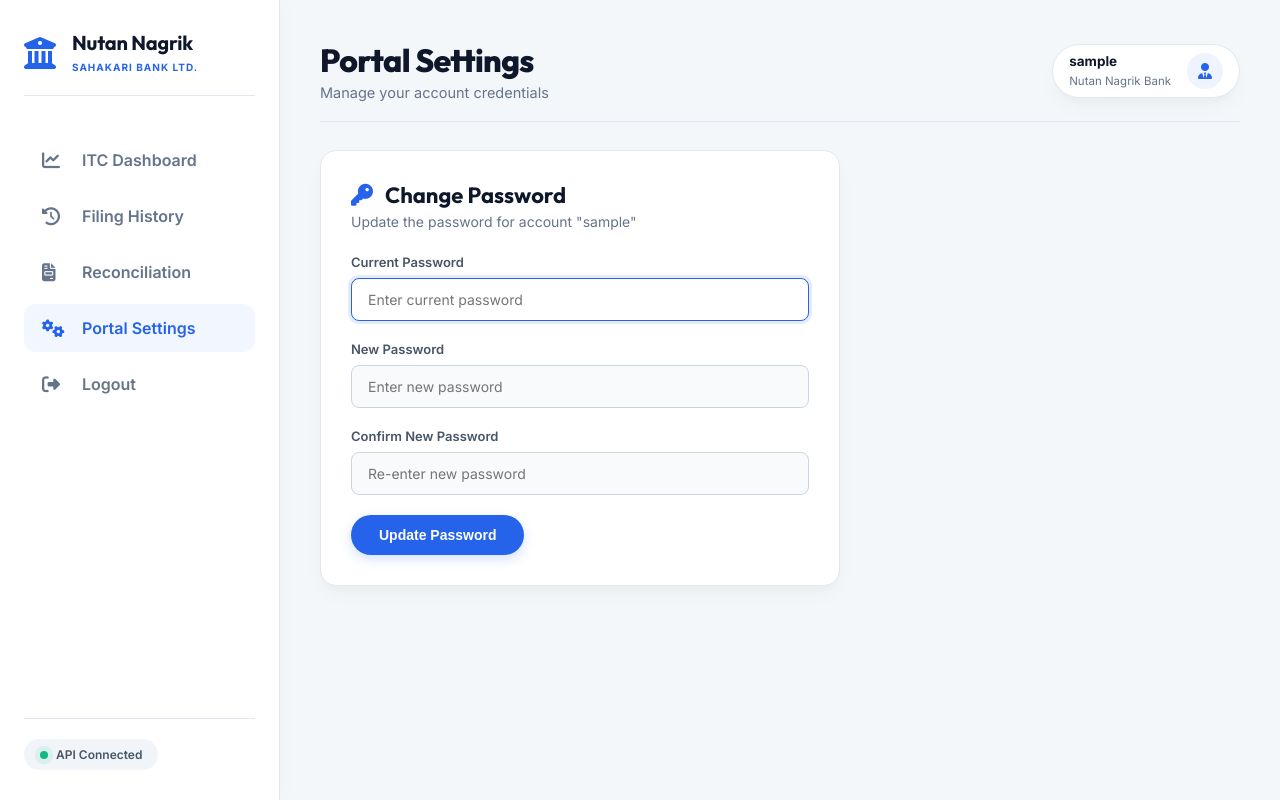
After one commit to jayant1345/Gst_calculation, a Flask app: page /settings in a window 1280 px wide. The commit adds this page. Run offline with Flask 3, Linux system fonts and the light colour scheme; the visitor is signed in with stand-in values (Sample User, id 1); some libraries are stand-ins or nearby versions.

Commit message:
Add Portal Settings page, fix registration redirect, and scope invoices by role
- Portal Settings page lets the logged-in user change their password
- Registration now redirects to login with a success message instead of
  re-rendering the register page
- Add is_admin flag to users (true for the seeded admin account); admin
  can view, edit, and delete any user's invoices, while regular users
  only see their own. Admin view shows an "Uploaded By" column.

```diff
--- a/app.py
+++ b/app.py
@@ -3,7 +3,7 @@ import json
 import base64
 import urllib.request
 import ssl
-from flask import Flask, request, jsonify, render_template, send_file, redirect, url_for, session
+from flask import Flask, request, jsonify, render_template, send_file, redirect, url_for, session, flash
 import pandas as pd
 from pypdf import PdfReader
 from dotenv import load_dotenv
@@ -50,9 +50,14 @@ def init_db():
                 id SERIAL PRIMARY KEY,
                 username VARCHAR(50) UNIQUE NOT NULL,
                 password_hash TEXT NOT NULL,
+                is_admin BOOLEAN NOT NULL DEFAULT FALSE,
                 created_at TIMESTAMP DEFAULT CURRENT_TIMESTAMP
             );
         ''')
+
+        # Migrate existing installs that predate the is_admin column
+        cur.execute('ALTER TABLE users ADD COLUMN IF NOT EXISTS is_admin BOOLEAN NOT NULL DEFAULT FALSE;')
+
 
         # Create invoices table (using numeric for high-precision currency values)
         cur.execute('''
@@ -81,9 +86,14 @@ def init_db():
             default_username = 'admin'
             default_password = 'admin'
             hashed_pw = generate_password_hash(default_password)
-            cur.execute('INSERT INTO users (username, password_hash) VALUES (%s, %s)', (default_username, hashed_pw))
+            cur.execute('INSERT INTO users (username, password_hash, is_admin) VALUES (%s, %s, TRUE)', (default_username, hashed_pw))
             conn.commit()
             print("Seeded default admin user account: admin / admin")
+
+        # Ensure the 'admin' account is always flagged as admin, even on installs
+        # created before the is_admin column existed
+        cur.execute("UPDATE users SET is_admin = TRUE WHERE username = 'admin' AND is_admin = FALSE;")
+        conn.commit()
 
         cur.close()
         conn.close()
@@ -328,7 +338,7 @@ def parse_excel_register(file_bytes):
 @app.route('/')
 @login_required
 def home():
-    return render_template('index.html')
+    return render_template('index.html', is_admin=session.get('is_admin', False))
 
 @app.route('/login', methods=['GET', 'POST'])
 def login():
@@ -351,6 +361,7 @@ def login():
             if user and check_password_hash(user['password_hash'], password):
                 session['user_id'] = user['id']
                 session['username'] = user['username']
+                session['is_admin'] = bool(user['is_admin'])
                 return redirect(url_for('home'))
             else:
                 error = "Invalid username or password"
@@ -365,7 +376,6 @@ def register():
         return redirect(url_for('home'))
 
     error = None
-    success = None
     if request.method == 'POST':
         username = request.form.get('username', '').strip()
         password = request.form.get('password', '').strip()
@@ -385,35 +395,87 @@ def register():
                     hashed_pw = generate_password_hash(password)
                     cur.execute('INSERT INTO users (username, password_hash) VALUES (%s, %s)', (username, hashed_pw))
                     conn.commit()
-                    success = "Registration successful! You can now log in."
+                    cur.close()
+                    conn.close()
+                    flash("Registration successful! You can now log in.", "success")
+                    return redirect(url_for('login'))
                 cur.close()
                 conn.close()
             except Exception as e:
                 error = f"Database connection error: {e}"
 
-    return render_template('register.html', error=error, success=success)
+    return render_template('register.html', error=error)
 
 @app.route('/logout')
 def logout():
     session.clear()
     return redirect(url_for('login'))
 
+@app.route('/settings', methods=['GET', 'POST'])
+@login_required
+def settings():
+    error = None
+    if request.method == 'POST':
+        current_password = request.form.get('current_password', '').strip()
+        new_password = request.form.get('new_password', '').strip()
+        confirm_password = request.form.get('confirm_password', '').strip()
+
+        if not current_password or not new_password or not confirm_password:
+            error = "All fields are required"
+        elif new_password != confirm_password:
+            error = "New password and confirmation do not match"
+        else:
+            try:
+                conn = get_db_connection()
+                cur = conn.cursor(cursor_factory=psycopg2.extras.DictCursor)
+                cur.execute('SELECT * FROM users WHERE id = %s', (session['user_id'],))
+                user = cur.fetchone()
+
+                if not user or not check_password_hash(user['password_hash'], current_password):
+                    error = "Current password is incorrect"
+                else:
+                    hashed_pw = generate_password_hash(new_password)
+                    cur.execute('UPDATE users SET password_hash = %s WHERE id = %s', (hashed_pw, session['user_id']))
+                    conn.commit()
+
+                cur.close()
+                conn.close()
+
+                if not error:
+                    flash("Password updated successfully.", "success")
+                    return redirect(url_for('settings'))
+            except Exception as e:
+                error = f"Database connection error: {e}"
+
+    return render_template('settings.html', error=error)
+
 # API Endpoints
 @app.route('/api/get-invoices', methods=['GET'])
 @login_required
 def get_invoices():
     user_id = session['user_id']
+    is_admin = session.get('is_admin', False)
     try:
         conn = get_db_connection()
         cur = conn.cursor(cursor_factory=psycopg2.extras.RealDictCursor)
-        cur.execute('''
-            SELECT id, invoice_number, invoice_date, vendor_name,
-                   taxable_value::float, cgst::float, sgst::float, igst::float,
-                   eligible_itc::float, ineligible_itc::float
-            FROM invoices
-            WHERE user_id = %s
-            ORDER BY created_at DESC
-        ''', (user_id,))
+        if is_admin:
+            cur.execute('''
+                SELECT invoices.id, invoice_number, invoice_date, vendor_name,
+                       taxable_value::float, cgst::float, sgst::float, igst::float,
+                       eligible_itc::float, ineligible_itc::float, users.username
+                FROM invoices
+                JOIN users ON users.id = invoices.user_id
+                ORDER BY invoices.created_at DESC
+            ''')
+        else:
+            cur.execute('''
+                SELECT id, invoice_number, invoice_date, vendor_name,
+                       taxable_value::float, cgst::float, sgst::float, igst::float,
+                       eligible_itc::float, ineligible_itc::float
+                FROM invoices
+                WHERE user_id = %s
+                ORDER BY created_at DESC
+            ''', (user_id,))
         rows = cur.fetchall()
         cur.close()
         conn.close()
@@ -441,19 +503,30 @@ def save_invoice():
     eligible = round(total_gst * 0.5, 2)
     ineligible = round(total_gst * 0.5, 2)
 
+    is_admin = session.get('is_admin', False)
+
     try:
         conn = get_db_connection()
         cur = conn.cursor()
 
         if db_id:
-            # Update existing invoice
-            cur.execute('''
-                UPDATE invoices
-                SET invoice_number = %s, invoice_date = %s, vendor_name = %s,
-                    taxable_value = %s, cgst = %s, sgst = %s, igst = %s,
-                    eligible_itc = %s, ineligible_itc = %s
-                WHERE id = %s AND user_id = %s
-            ''', (inv_num, inv_date, vendor, taxable, cgst, sgst, igst, eligible, ineligible, db_id, user_id))
+            # Update existing invoice (admins may edit any user's invoice)
+            if is_admin:
+                cur.execute('''
+                    UPDATE invoices
+                    SET invoice_number = %s, invoice_date = %s, vendor_name = %s,
+                        taxable_value = %s, cgst = %s, sgst = %s, igst = %s,
+                        eligible_itc = %s, ineligible_itc = %s
+                    WHERE id = %s
+                ''', (inv_num, inv_date, vendor, taxable, cgst, sgst, igst, eligible, ineligible, db_id))
+            else:
+                cur.execute('''
+                    UPDATE invoices
+                    SET invoice_number = %s, invoice_date = %s, vendor_name = %s,
+                        taxable_value = %s, cgst = %s, sgst = %s, igst = %s,
+                        eligible_itc = %s, ineligible_itc = %s
+                    WHERE id = %s AND user_id = %s
+                ''', (inv_num, inv_date, vendor, taxable, cgst, sgst, igst, eligible, ineligible, db_id, user_id))
             ret_id = db_id
         else:
             # Insert new invoice
@@ -480,6 +553,7 @@ def save_invoice():
 @login_required
 def delete_invoice():
     user_id = session['user_id']
+    is_admin = session.get('is_admin', False)
     data = request.json
     db_id = data.get('id')
 
@@ -489,7 +563,10 @@ def delete_invoice():
     try:
         conn = get_db_connection()
         cur = conn.cursor()
-        cur.execute('DELETE FROM invoices WHERE id = %s AND user_id = %s', (db_id, user_id))
+        if is_admin:
+            cur.execute('DELETE FROM invoices WHERE id = %s', (db_id,))
+        else:
+            cur.execute('DELETE FROM invoices WHERE id = %s AND user_id = %s', (db_id, user_id))
         conn.commit()
         cur.close()
         conn.close()
--- a/static/app.js
+++ b/static/app.js
@@ -156,10 +156,12 @@ document.addEventListener('DOMContentLoaded', () => {
             );
         });
 
+        const colCount = window.IS_ADMIN ? 11 : 10;
+
         if (filteredInvoices.length === 0) {
             tableBody.innerHTML = `
                 <tr class="empty-state-row">
-                    <td colspan="10">
+                    <td colspan="${colCount}">
                         <div class="empty-state">
                             <i class="fa-solid fa-receipt"></i>
                             <p>${query ? 'No matching invoices found.' : 'No invoices processed yet. Drag & drop or upload files above.'}</p>
@@ -187,6 +189,7 @@ document.addEventListener('DOMContentLoaded', () => {
                 <td class="numeric"><input type="number" step="0.01" class="field-igst" value="${inv.igst.toFixed(2)}"></td>
                 <td class="numeric eligible-column font-bold" id="row-eligible-${index}">₹${inv.eligible_itc.toFixed(2)}</td>
                 <td class="numeric ineligible-column" id="row-ineligible-${index}">₹${inv.ineligible_itc.toFixed(2)}</td>
+                ${window.IS_ADMIN ? `<td class="col-owner">${inv.username || ''}</td>` : ''}
                 <td>
                     <button class="btn-delete" title="Remove row">
                         <i class="fa-solid fa-trash"></i>
--- a/static/style.css
+++ b/static/style.css
@@ -618,6 +618,8 @@ body {
 .invoice-table th:nth-child(8), .invoice-table td:nth-child(8) { min-width: 95px; }
 .invoice-table th:nth-child(9), .invoice-table td:nth-child(9) { min-width: 95px; }
 .invoice-table th:nth-child(10), .invoice-table td:nth-child(10) { min-width: 55px; }
+.invoice-table th:nth-child(11), .invoice-table td:nth-child(11) { min-width: 55px; }
+.invoice-table th.col-owner, .invoice-table td.col-owner { min-width: 110px; }
 
 .invoice-table tbody tr {
     border-bottom: 1px solid var(--border-color);
--- a/templates/index.html
+++ b/templates/index.html
@@ -41,7 +41,7 @@
                     <i class="fa-solid fa-file-invoice"></i>
                     <span>Reconciliation</span>
                 </a>
-                <a href="#" class="nav-item" onclick="alert('Feature coming soon!')">
+                <a href="/settings" class="nav-item">
                     <i class="fa-solid fa-gears"></i>
                     <span>Portal Settings</span>
                 </a>
@@ -185,12 +185,13 @@
                                 <th width="9%">IGST (₹)</th>
                                 <th width="11%" class="th-green">Eligible ITC (50%)</th>
                                 <th width="11%" class="th-red">Ineligible ITC (50%)</th>
+                                {% if is_admin %}<th width="9%" class="col-owner">Uploaded By</th>{% endif %}
                                 <th width="4%">Actions</th>
                             </tr>
                         </thead>
                         <tbody id="invoice-table-body">
                             <tr class="empty-state-row">
-                                <td colspan="10">
+                                <td colspan="{{ 11 if is_admin else 10 }}">
                                     <div class="empty-state">
                                         <i class="fa-solid fa-receipt"></i>
                                         <p>No invoices processed yet. Drag & drop or upload files above to automatically extract values and calculate 50% GST credit.</p>
@@ -204,6 +205,7 @@
         </main>
     </div>
 
+    <script>window.IS_ADMIN = {{ 'true' if is_admin else 'false' }};</script>
     <script src="/static/app.js"></script>
 </body>
 </html>
--- /dev/null
+++ b/templates/settings.html
@@ -0,0 +1,188 @@
+<!DOCTYPE html>
+<html lang="en">
+<head>
+    <meta charset="UTF-8">
+    <meta name="viewport" content="width=device-width, initial-scale=1.0">
+    <title>Portal Settings | GST ITC Reconciliation Portal</title>
+
+    <!-- Google Fonts -->
+    <link rel="preconnect" href="https://fonts.googleapis.com">
+    <link rel="preconnect" href="https://fonts.gstatic.com" crossorigin>
+    <link href="https://fonts.googleapis.com/css2?family=Inter:wght@300;400;500;600;700&family=Outfit:wght@400;500;600;700;800&display=swap" rel="stylesheet">
+
+    <!-- FontAwesome Icons -->
+    <link rel="stylesheet" href="https://cdnjs.cloudflare.com/ajax/libs/font-awesome/6.4.0/css/all.min.css">
+
+    <!-- Custom Style Sheet -->
+    <link rel="stylesheet" href="/static/style.css">
+    <style>
+        .settings-panel {
+            max-width: 520px;
+        }
+
+        .settings-panel .form-group {
+            text-align: left;
+            margin-bottom: 20px;
+        }
+
+        .settings-panel .form-group label {
+            display: block;
+            font-size: 13px;
+            font-weight: 600;
+            color: #475569;
+            margin-bottom: 8px;
+        }
+
+        .settings-panel .form-control {
+            width: 100%;
+            padding: 12px 16px;
+            border-radius: 8px;
+            border: 1px solid #cbd5e1;
+            font-family: var(--font-body);
+            font-size: 14px;
+            color: var(--text-primary);
+            transition: all 0.25s ease;
+            background-color: #f8fafc;
+        }
+
+        .settings-panel .form-control:focus {
+            outline: none;
+            border-color: var(--accent-blue);
+            background-color: #ffffff;
+            box-shadow: 0 0 0 3px rgba(37, 99, 235, 0.12);
+        }
+
+        .error-alert {
+            background-color: #fef2f2;
+            border: 1px solid rgba(220, 38, 38, 0.2);
+            color: var(--accent-red);
+            padding: 12px 16px;
+            border-radius: 8px;
+            font-size: 13px;
+            margin-bottom: 20px;
+            display: flex;
+            align-items: center;
+            gap: 10px;
+            text-align: left;
+        }
+
+        .success-alert {
+            background-color: #f0fdf4;
+            border: 1px solid rgba(22, 163, 74, 0.2);
+            color: var(--accent-green);
+            padding: 12px 16px;
+            border-radius: 8px;
+            font-size: 13px;
+            margin-bottom: 20px;
+            display: flex;
+            align-items: center;
+            gap: 10px;
+            text-align: left;
+        }
+    </style>
+</head>
+<body>
+    <div class="app-container">
+        <!-- Sidebar Navigation -->
+        <aside class="sidebar">
+            <div class="sidebar-brand">
+                <i class="fa-solid fa-building-columns brand-icon"></i>
+                <div class="brand-text">
+                    <h2>Nutan Nagrik</h2>
+                    <span class="sub-text">SAHAKARI BANK LTD.</span>
+                </div>
+            </div>
+
+            <nav class="sidebar-nav">
+                <a href="/" class="nav-item">
+                    <i class="fa-solid fa-chart-line"></i>
+                    <span>ITC Dashboard</span>
+                </a>
+                <a href="#" class="nav-item" onclick="alert('Feature coming soon!')">
+                    <i class="fa-solid fa-clock-rotate-left"></i>
+                    <span>Filing History</span>
+                </a>
+                <a href="#" class="nav-item" onclick="alert('Feature coming soon!')">
+                    <i class="fa-solid fa-file-invoice"></i>
+                    <span>Reconciliation</span>
+                </a>
+                <a href="/settings" class="nav-item active">
+                    <i class="fa-solid fa-gears"></i>
+                    <span>Portal Settings</span>
+                </a>
+                <a href="/logout" class="nav-item">
+                    <i class="fa-solid fa-right-from-bracket"></i>
+                    <span>Logout</span>
+                </a>
+            </nav>
+
+            <div class="sidebar-footer">
+                <span class="badge-status">
+                    <span class="pulse-indicator"></span>
+                    API Connected
+                </span>
+            </div>
+        </aside>
+
+        <!-- Main Content Area -->
+        <main class="main-content">
+            <!-- Header -->
+            <header class="top-header">
+                <div class="header-title">
+                    <h1>Portal Settings</h1>
+                    <p class="section-desc">Manage your account credentials</p>
+                </div>
+                <div class="user-profile">
+                    <div class="profile-info">
+                        <span class="profile-name">{{ session['username'] }}</span>
+                        <span class="profile-role">Nutan Nagrik Bank</span>
+                    </div>
+                    <div class="profile-avatar">
+                        <i class="fa-solid fa-user-tie"></i>
+                    </div>
+                </div>
+            </header>
+
+            <section class="dashboard-panel settings-panel">
+                <div class="panel-header">
+                    <h2><i class="fa-solid fa-key"></i> Change Password</h2>
+                    <p class="panel-subtitle">Update the password for account "{{ session['username'] }}"</p>
+                </div>
+
+                {% if error %}
+                <div class="error-alert">
+                    <i class="fa-solid fa-triangle-exclamation"></i>
+                    <span>{{ error }}</span>
+                </div>
+                {% endif %}
+
+                {% for category, message in get_flashed_messages(with_categories=true) %}
+                <div class="{{ 'success-alert' if category == 'success' else 'error-alert' }}">
+                    <i class="fa-solid {{ 'fa-circle-check' if category == 'success' else 'fa-triangle-exclamation' }}"></i>
+                    <span>{{ message }}</span>
+                </div>
+                {% endfor %}
+
+                <form action="/settings" method="POST">
+                    <div class="form-group">
+                        <label for="current_password">Current Password</label>
+                        <input type="password" id="current_password" name="current_password" class="form-control" placeholder="Enter current password" required autofocus>
+                    </div>
+
+                    <div class="form-group">
+                        <label for="new_password">New Password</label>
+                        <input type="password" id="new_password" name="new_password" class="form-control" placeholder="Enter new password" required minlength="4">
+                    </div>
+
+                    <div class="form-group">
+                        <label for="confirm_password">Confirm New Password</label>
+                        <input type="password" id="confirm_password" name="confirm_password" class="form-control" placeholder="Re-enter new password" required minlength="4">
+                    </div>
+
+                    <button type="submit" class="btn btn-primary">Update Password</button>
+                </form>
+            </section>
+        </main>
+    </div>
+</body>
+</html>
```
Also changed, not shown: templates/login.html (+21 -0 lines), templates/register.html (+0 -7 lines).
